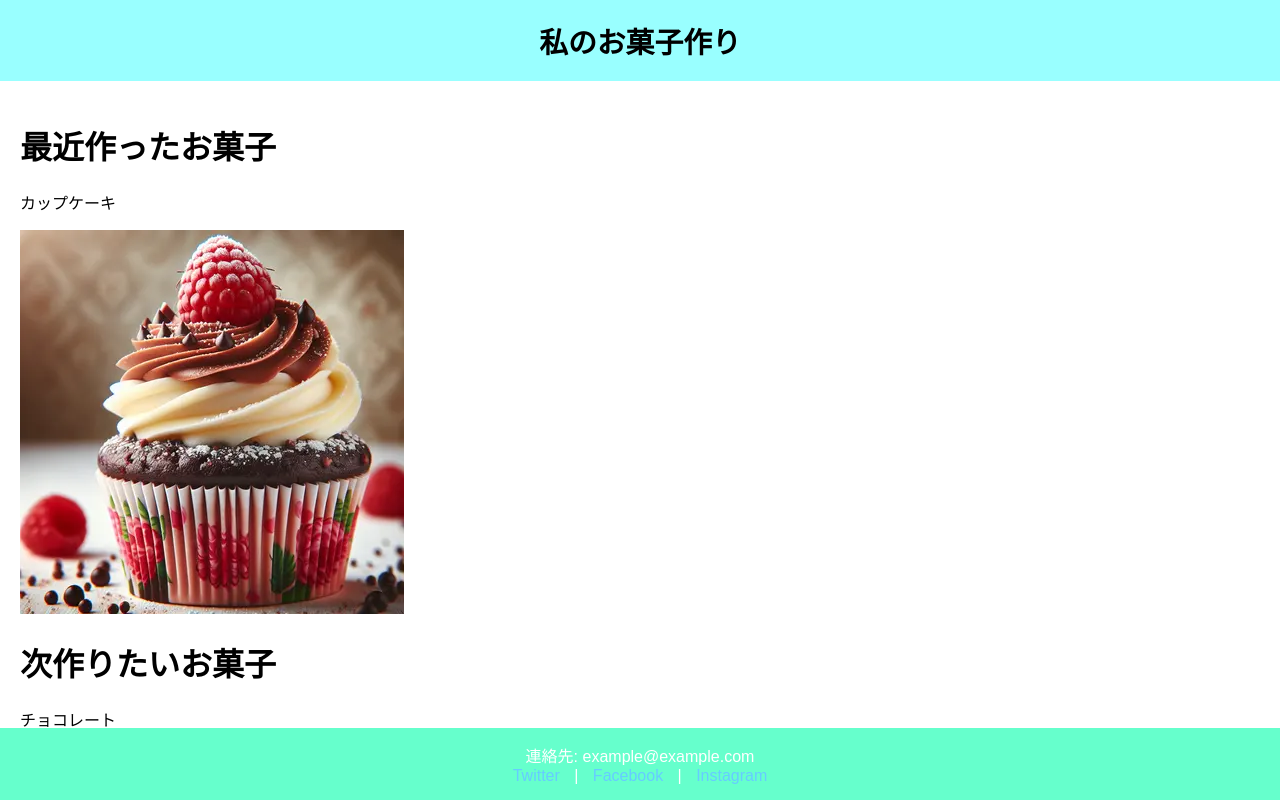
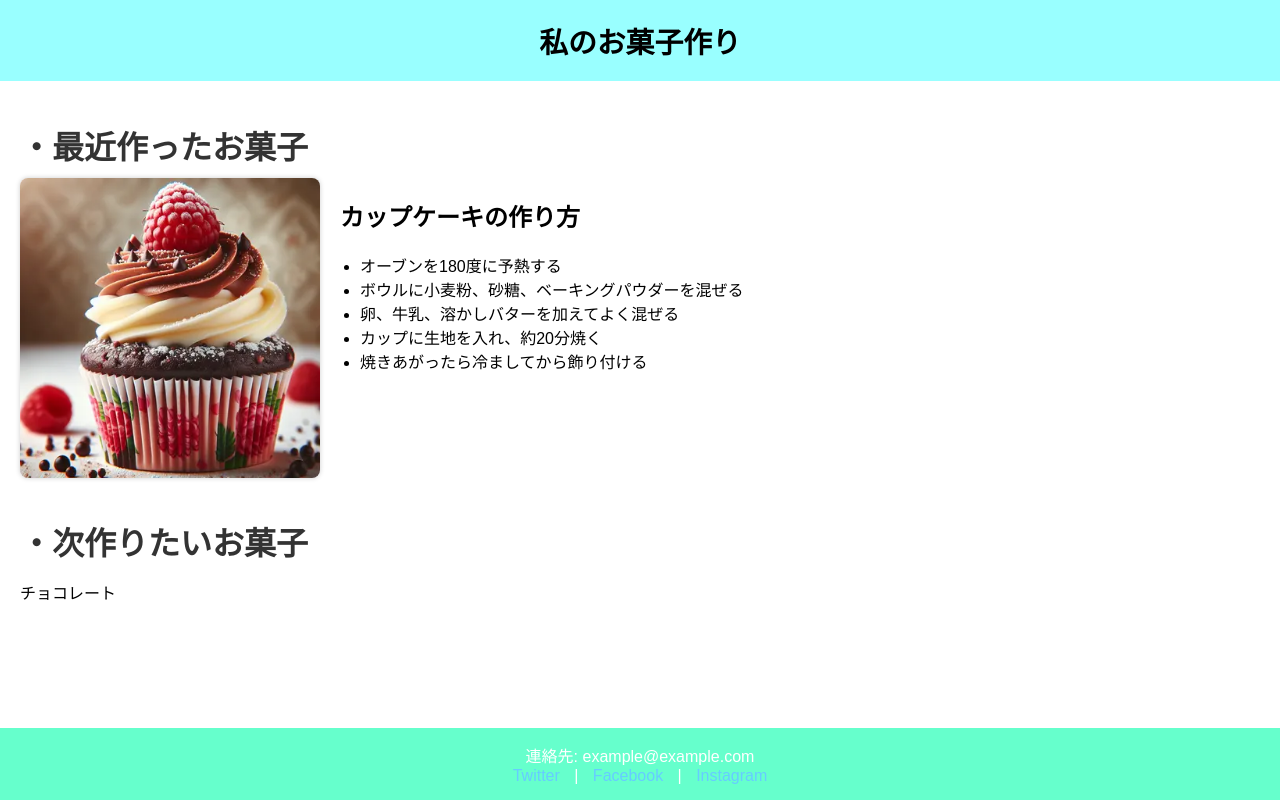
Before and after one commit to itimaru8/test1, a plain HTML site: page index.html in a window 1280 px wide. Drawn offline with Linux system fonts and the light colour scheme.

Commit message:
Update index.html

```diff
--- a/index.html
+++ b/index.html
@@ -27,9 +27,29 @@
       flex: 1;
       padding: 20px;
     }
-    main h2 {
+    main h1 {
       color: #333;
       margin-bottom: 10px;
+    }
+
+    /* 画像と作り方を横並びに */
+    .cupcake-section {
+      display: flex;
+      align-items: flex-start;
+      gap: 20px;
+      margin-bottom: 40px;
+    }
+    .cupcake-section img {
+      max-width: 300px;
+      height: auto;
+      border-radius: 8px;
+      box-shadow: 0 0 5px rgba(0,0,0,0.2);
+    }
+    .recipe {
+      max-width: 500px;
+    }
+    .recipe ul {
+      padding-left: 20px;
     }
     footer {
       background-color: #66FFCC;
@@ -56,14 +76,27 @@
     私のお菓子作り
   </header>
   <main>
-    <h1>最近作ったお菓子</h1>
-    <p>カップケーキ</p>
-    <img src="https://github.com/itimaru8/test1/blob/main/cupcake.jpg?raw=true" alt="サンプル">
-    <h1>次作りたいお菓子</h1>
+    <h1>・最近作ったお菓子</h1>
+    <div class="cupcake-section">
+      <img src="https://github.com/itimaru8/test1/blob/main/cupcake.jpg?raw=true" alt="カップケーキ">
+      <div class="recipe">
+        <h2>カップケーキの作り方</h2>
+        <ul>
+          <li>オーブンを180度に予熱する</li>
+          <li>ボウルに小麦粉、砂糖、ベーキングパウダーを混ぜる</li>
+          <li>卵、牛乳、溶かしバターを加えてよく混ぜる</li>
+          <li>カップに生地を入れ、約20分焼く</li>
+          <li>焼きあがったら冷ましてから飾り付ける</li>
+        </ul>
+      </div>
+    </div>
+
+    <h1>・次作りたいお菓子</h1>
     <p>チョコレート</p>
   </main>
   <footer>
     <div>連絡先: example@example.com</div>
+
     <div>
       <a href="https://twitter.com" target="_blank" rel="noopener noreferrer">Twitter</a> |
       <a href="https://facebook.com" target="_blank" rel="noopener noreferrer">Facebook</a> |
```
